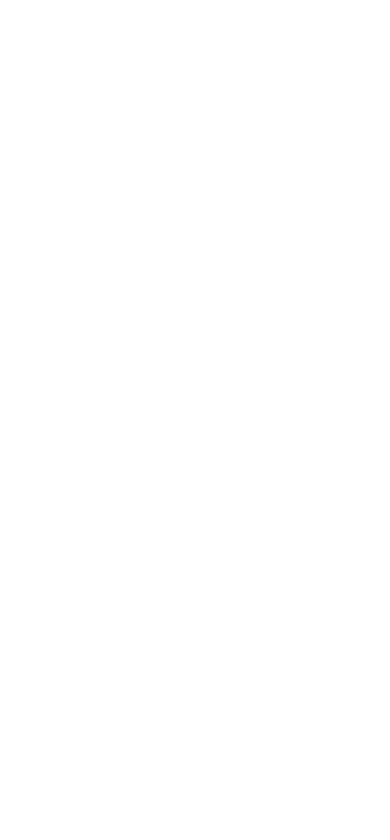
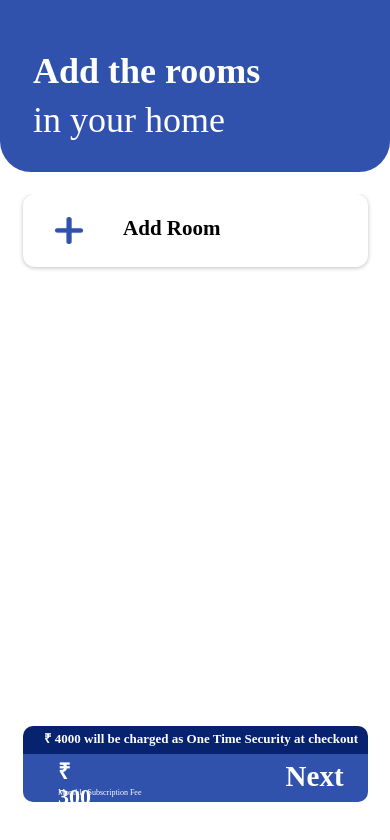
Before and after one commit to Akhil161/room_data, a React (Create React App) app: page /room in a window 390 px wide. Before the commit this address had no page. Shown: the top 840 px of the page. Built offline with nearby package versions, Linux system fonts and the light colour scheme.

Commit message:
add room

```diff
--- a/src/App.js
+++ b/src/App.js
@@ -2,7 +2,6 @@
 import './App.css';
 import Login from './component/Login';
 import Planselect from './component/Planselect';
-import AddRoom from './component/AddRoom';
 import RoomHome from './component/RoomHome';
 import Summary from './component/Summary';
 import { BrowserRouter, Routes, Route } from "react-router-dom";
@@ -17,9 +16,9 @@
         <Route path="/" element={<Login />}/>
         <Route index element={<Login />} />
         <Route path="plan" element={<Planselect />} />
-        <Route path="add" element={<AddRoom />} />
-        <Route path="add/room" element={<RoomHome />} />
-        <Route path="add/room/summary" element={<Summary />} />
+
+        <Route path="room" element={<RoomHome />} />
+        <Route path="room/summary" element={<Summary />} />
 
 
 
--- a/src/component/AddRoom.css
+++ b/src/component/AddRoom.css
@@ -14,9 +14,7 @@
     .model::-webkit-scrollbar{
        width: 0;
     }
-    .css-62zbcy{
-       height: 600px !important;
-    }
+
     .add-room{
         display: flex;
         align-items: center;
--- a/src/component/AddRoom.js
+++ b/src/component/AddRoom.js
@@ -12,7 +12,7 @@
   let [open, setOpen] = useState(false);
   const handleOpen = () => setOpen(true);
   const handleClose = () => setOpen(false);
-  const {height, width } = useWindowDimensions();
+  const {width} = useWindowDimensions();
   console.log(open);
   return (
     <div>
--- a/src/component/Login.js
+++ b/src/component/Login.js
@@ -13,7 +13,7 @@
 
       <div className="input-group mb-3 mt-3 input-w">
         <span className="input-group-text icon-user" id="basic-addon1">
-          <img className="login-useicon" src={process.env.PUBLIC_URL+"assets/icon/Group 5.png"}/>
+          <img className="login-useicon" src={process.env.PUBLIC_URL+"assets/icon/Group 5.png"} alt="user"/>
         </span>
         <input
           type="text"
@@ -25,7 +25,7 @@
       </div>
       <div className="input-group mb-3 mt-3 input-w">
         <span className="input-group-text icon-user" id="basic-addon1">
-        <img className="login-useicon" src={process.env.PUBLIC_URL+"assets/icon/Group 4.png"}/>
+        <img className="login-useicon" src={process.env.PUBLIC_URL+"assets/icon/Group 4.png"} alt="phone"/>
         </span>
         <input
           type="text"
--- a/src/component/Planselect.js
+++ b/src/component/Planselect.js
@@ -14,10 +14,10 @@
                 </div>
     {
         data.length!==0?
-        data.map((e)=>{
+        data.map((e,i)=>{
             return(
 
-                <div className="pack-caontainer">
+                <div className="pack-caontainer" key={i}>
                   <div className="pack-inner">
                   <p>{e.top_title}</p>
                   <p
--- a/src/component/RoomDetails.js
+++ b/src/component/RoomDetails.js
@@ -1,14 +1,13 @@
 import { Popover } from "@mui/material";
-import React, { useEffect, useState } from "react";
+import React, { useState } from "react";
 import "./RoomDetails.css";
 import SwitchBoard from "./SwitchBoard";
 import { useDispatch, useSelector } from "react-redux";
-import { Link } from "react-router-dom";
 import { saveData } from "../redux/Action";
 
 export default function RoomDetails(props) {
-  let [count, setCount] = useState(1);
-  let [arr, setArr] = useState([]);
+  // let [count, setCount] = useState(1);
+  // let [arr, setArr] = useState([]);
   let [data, setdata] = useState([
     {
       roomname: "Living Room",
@@ -26,7 +25,7 @@
     },
   ]);
   let [selectTab, setSelectTab] = useState("Living Room");
-  let [filterRoom, setFilterRoom] = useState([]);
+  // let [filterRoom, setFilterRoom] = useState([]);
   const [addSwitch, setAddSwitch] = useState(false);
 
   // Redux
@@ -41,10 +40,10 @@
   console.log(selectTab);
   function handleSwitch() {
     let roomNamme = [...data].filter((e) => {
-      return e.roomname == "Living Room";
+      return e.roomname === "Living Room";
     });
     let roomNamme1 = [...data].filter((e) => {
-      return e.roomname != "Living Room";
+      return e.roomname !== "Living Room";
     });
 
     console.log("roomNamme", roomNamme);
@@ -150,7 +149,7 @@
                       // setAddSwitch(!addSwitch);
                     }}
                     className={`room-name-btn ${
-                      e.name == "Living Room" ? "background-blue" : ""
+                      e.name === "Living Room" ? "background-blue" : ""
                     }`}
                     key={i}
                   >
@@ -217,7 +216,7 @@
       </div>
       <div onClick={handleSwitch} className="room-add-switchBoard">
         <div className="room-add-switchBoard-icon">
-          <span class="material-icons">add</span>
+        <img className="plus-img" src={process.env.PUBLIC_URL+"/assets/icon/Frame.png"} alt="add"></img>
         </div>
         <div className="room-add-switchBoard-title">Add SwitchBoard</div>
       </div>
--- a/src/component/RoomHome.css
+++ b/src/component/RoomHome.css
@@ -1,8 +1,7 @@
 @media screen and (max-width: 400px) {
   .addRoom-d-c {
-
     width: 100vw;
-    height: 844px;
+    height: 70vh;
     left: 727px;
     top: -423px;
     border-radius: 0px;
@@ -32,7 +31,7 @@
 
     color: #ffffff;
   }
-  .addRoom-room-detail {
+  /* .addRoom-room-detail {
     position: relative;
     width: 345px;
     height: 73px;
@@ -42,8 +41,18 @@
     box-shadow: 0px 1px 4px rgba(0, 0, 0, 0.25);
     border-radius: 12px;
     margin-bottom: 4%;
+  } */
+  .addRoom-room-detail {
+    position: relative;
+    width: 345px;
+    height: 73px;
+    left: 23px;
+    background: #ffffff;
+    box-shadow: 0px 1px 4px rgb(0 0 0 / 25%);
+    border-radius: 12px;
+    margin-bottom: 4%;
 }
-  .addroom-lamp-icon{
+  .addroom-lamp-icon {
     position: absolute;
     height: 35.954887px;
     width: 24.976519px;
@@ -53,9 +62,8 @@
     right: 0.05%;
     top: 29%;
     bottom: 0.15%;
-
   }
-  .addroom-room-name{
+  .addroom-room-name {
     position: absolute;
     width: fit-content;
     height: 23px;
@@ -65,33 +73,33 @@
     font-size: 18px;
     line-height: 23px;
   }
-  .addroom-room-details1{
+  .addroom-room-details1 {
     position: absolute;
     width: fit-content;
     height: 14px;
     left: 22%;
     top: 60%;
-    font-family: 'Manrope';
+    font-family: "Manrope";
     font-style: normal;
     font-weight: 400;
     font-size: 13px;
     line-height: 14px;
     color: #747474;
   }
-  .sizefont{
+  .sizefont {
     width: 130px !important;
     font-size: 10px !important;
   }
-  .fontSize{
+  .fontSize {
     font-size: 12px !important;
   }
-  .addroom-room-currenyM{
+  .addroom-room-currenyM {
     position: absolute;
     width: fit-content;
     height: 22px;
     left: 79%;
     top: 33%;
-    font-family: 'Manrope';
+    font-family: "Manrope";
     font-style: normal;
     font-weight: 600;
     font-size: 23px;
@@ -99,7 +107,7 @@
     color: #000000;
   }
 
-  .addroom-bottom-container{
+  /* .addroom-bottom-container {
     position: relative;
     z-index: 3;
     width: 345px;
@@ -107,8 +115,15 @@
     left: 5.5%;
     top: 64%;
     filter: drop-shadow(0px 0px 4px rgba(0, 0, 0, 0.3));
+  } */
+  .addroom-bottom-container {
+    position: relative;
+    width: 345px;
+    height: 76px;
+    margin-left: 6vw;
+    margin-top: 3vh;
   }
-  .addroom-bottom-upper-cont{
+  .addroom-bottom-upper-cont {
     position: absolute;
     width: -webkit-fill-available;
     height: 18px;
@@ -118,9 +133,9 @@
     font-weight: 600;
     font-size: 13px;
     line-height: 16px;
-    color: #FFFFFF;
+    color: #ffffff;
   }
-  .addroom-bottom-upper1-cont{
+  .addroom-bottom-upper1-cont {
     position: absolute;
     width: 345px;
     height: 28px;
@@ -128,31 +143,31 @@
     background: #072370;
     border-radius: 10px 10px 0px 0px;
   }
-.addroom-bottom-upper2-cont{
+  .addroom-bottom-upper2-cont {
     position: absolute;
     width: 345px;
     height: 48px;
     left: 0;
     top: 37%;
 
-background: #3052AC;
+    background: #3052ac;
     border-radius: 0px 0px 10px 10px;
   }
-.addroom-bottom-upper2-cont .cuurr{
+  .addroom-bottom-upper2-cont .cuurr {
     position: absolute;
     left: 10%;
 
     right: 75.38%;
     top: 10.17%;
 
-    font-family: 'Manrope';
+    font-family: "Manrope";
     font-style: normal;
     font-weight: 600;
     font-size: 22px;
     line-height: 25px;
-    color: #FFFFFF;
+    color: #ffffff;
   }
-.addroom-bottom-upper2-cont .sub{
+  .addroom-bottom-upper2-cont .sub {
     position: absolute;
     left: 10%;
     right: 64.36%;
@@ -163,44 +178,43 @@
     font-weight: 400;
     font-size: 8px;
     line-height: 11px;
-    color: #FFFFFF;
+    color: #ffffff;
   }
-.addroom-bottom-upper2-cont .next{
+  .addroom-bottom-upper2-cont .next {
     position: absolute;
     width: 43px;
     height: 21px;
     left: 76%;
     top: 21%;
-    font-family: 'Manrope';
+    font-family: "Manrope";
     font-style: normal;
     font-weight: 600;
     font-size: 29px;
     line-height: 25px;
-    color: #FFFFFF;
+    color: #ffffff;
   }
-.addroom-plus-icon{
+  .addroom-plus-icon {
     position: absolute;
-  left: 6.27%;
-
-  top: 19.18%;
+    left: 9.27%;
+    top: 31.18%;
     bottom: 3.18%;
-  height: 53%;
-
+    height: 37%;
+    width: 8%;
   }
-.addroom-add-room-name{
+  .addroom-add-room-name {
     position: absolute;
     width: 99px;
     height: 23px;
     left: 29%;
     top: 32%;
-    font-family: 'Manrope';
+    font-family: "Manrope";
     font-style: normal;
     font-weight: 600;
     font-size: 21px;
     line-height: 23px;
     color: #000000;
   }
-.add-room-titl{
+  .add-room-titl {
     position: absolute;
     width: 240px;
     height: 30px;
@@ -213,21 +227,27 @@
 
     color: #000000;
   }
-.add-room-subtitl{
+  .add-room-subtitl {
     position: absolute;
     width: 300px;
     height: 31px;
     left: 33px;
-top:7%;
+    top: 7%;
 
-font-family: 'Manrope';
+    font-family: "Manrope";
     font-style: normal;
     font-weight: 400;
     font-size: 12px;
     line-height: 14px;
     /* or 117% */
 
-
     color: #747474;
   }
+
+  .add-room-details-container{
+    margin-top: 23vh;
+    min-height: 60vh;
+    overflow: auto;
+    scrollbar-width: 0;
   }
+}
--- a/src/component/RoomHome.js
+++ b/src/component/RoomHome.js
@@ -1,4 +1,3 @@
-import { DriveFileMoveRounded } from '@mui/icons-material'
 import React, { useEffect, useState } from 'react'
 import { useSelector } from 'react-redux';
 import { Link } from 'react-router-dom';
@@ -10,16 +9,17 @@
 import RoomDetails from "./RoomDetails";
 import './RoomHome.css'
 export default function RoomHome() {
-//   let dataState = useSelector((state) => {
-//     return state.sar;
-// })
+  let dataState = useSelector((state) => {
+    return state.sar;
+})
 let [rooms,setRoom] = useState([]);
 let [open, setOpen] = useState(false);
 const handleOpen = () => setOpen(true);
 const handleClose = () => setOpen(false);
-const {height, width } = useWindowDimensions();
+const {width } = useWindowDimensions();
+console.log(dataState);
 
-// useEffect((()=>{setRoom(dataState.data.data);}),[rooms]);
+ useEffect((()=>{setRoom(dataState);}),[open]);
 
   // console.log("Final Data",dataState );
   return (
@@ -40,8 +40,8 @@
           }}>in your home</span>
         </div>
       </div>
-
-      {/* {
+      <div className='add-room-details-container'>
+      {
           rooms.length!==0 ?
           rooms.map((e,i)=>{
           return(  <div className='addRoom-room-detail'>
@@ -52,19 +52,19 @@
          </div>
           )
           }):null
-      } */}
-      <div className='addRoom-room-detail'>
+      }
+      {/* <div className='addRoom-room-detail'>
          <img className='addroom-lamp-icon' src={process.env.PUBLIC_URL+"/assets/icon/Group.png"} alt="lamp"></img>
          <span className='addroom-room-name'>Living Room</span>
          <span className='addroom-room-details1'>1 x Light 1 x Fan 1 x AC</span>
          <span className='addroom-room-currenyM'>&#8377; 150</span>
-      </div>
+      </div> */}
       <div className='addRoom-room-detail' onClick={handleOpen}>
          <img className='addroom-plus-icon' src={process.env.PUBLIC_URL+"/assets/icon/Frame.png"} alt="lamp"></img>
          <span className='addroom-add-room-name'>Add Room</span>
             </div>
 
-
+      </div>
         <Modal
           aria-labelledby="transition-modal-title"
           aria-describedby="transition-modal-description"
@@ -77,31 +77,15 @@
           }}
           className="model"
           sx={{
-
-
             scrollbar:"auto",
           }}
         >
           <Fade in={open}>
             <Box
               sx={{
-                // position: "absolute",
-                // top: "50%",
-                // left: "50%",
-                // height:"100%",
-                // overflowY:"auto",
-                // transform: "translate(-50%, -50%)",
-                // width: width,
-                // bgcolor: "background.paper",
-
-                // boxShadow: 24,
-
-                // borderTopLeftRadius: "2rem",
-                // borderTopRightRadius: "2rem",
-                // p: 4,
 
                 position: "absolute",
-                width: "390px",
+                width: width,
                 height: "605px",
                 left: "0px",
                 top: "239px",
--- a/src/redux/Action.js
+++ b/src/redux/Action.js
@@ -1,4 +1,4 @@
-import { faCommentsDollar } from "@fortawesome/free-solid-svg-icons"
+
 
 export const saveData = (data) => {
  console.log(data)
```
Also changed, not shown: src/component/RoomDetails.css (+27 -28 lines), src/component/SwitchBoard.css (+7 -3 lines), src/component/SwitchBoard.js (+10 -8 lines). Lines whose indentation alone changed are shown as unchanged.
